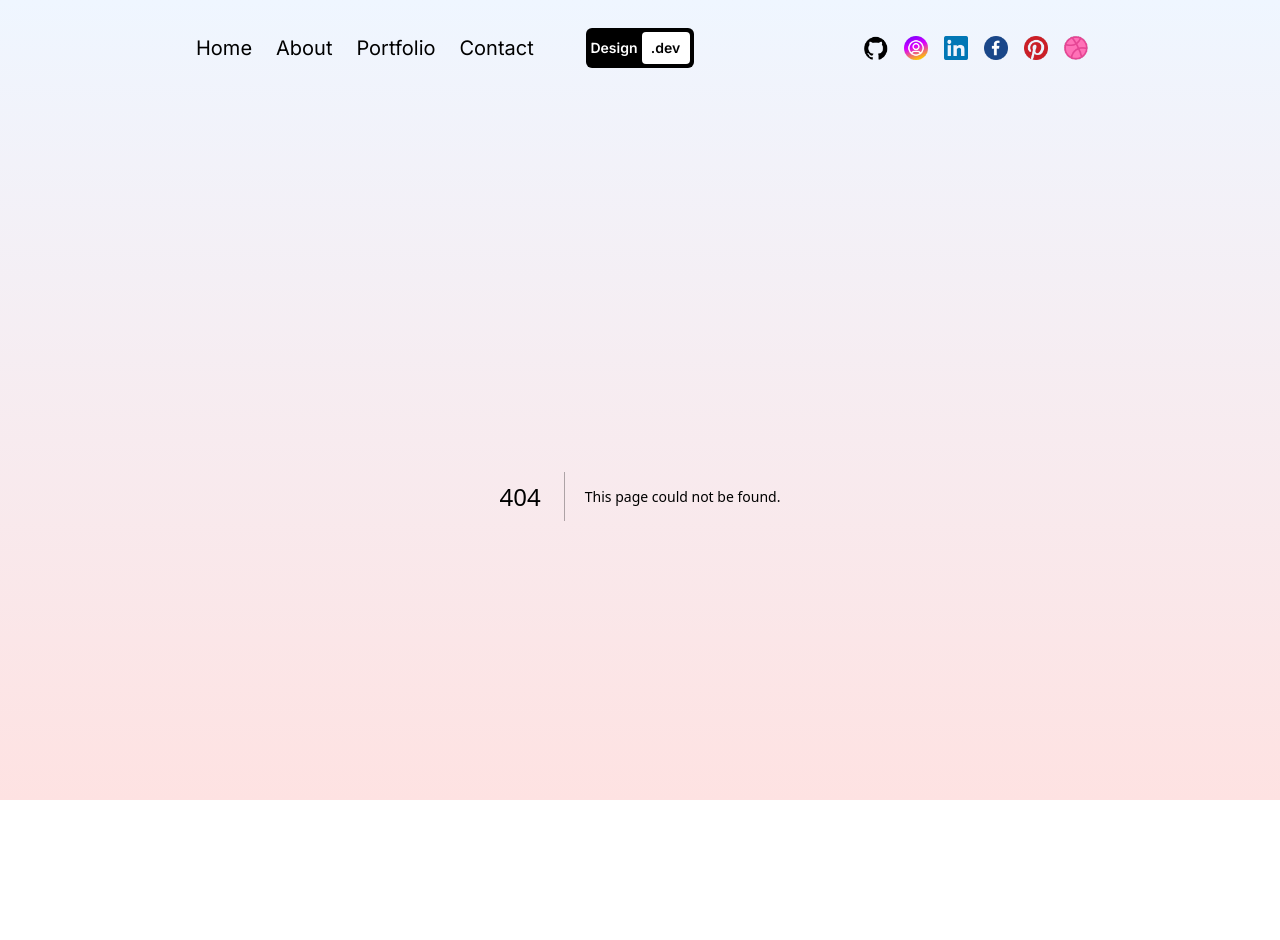
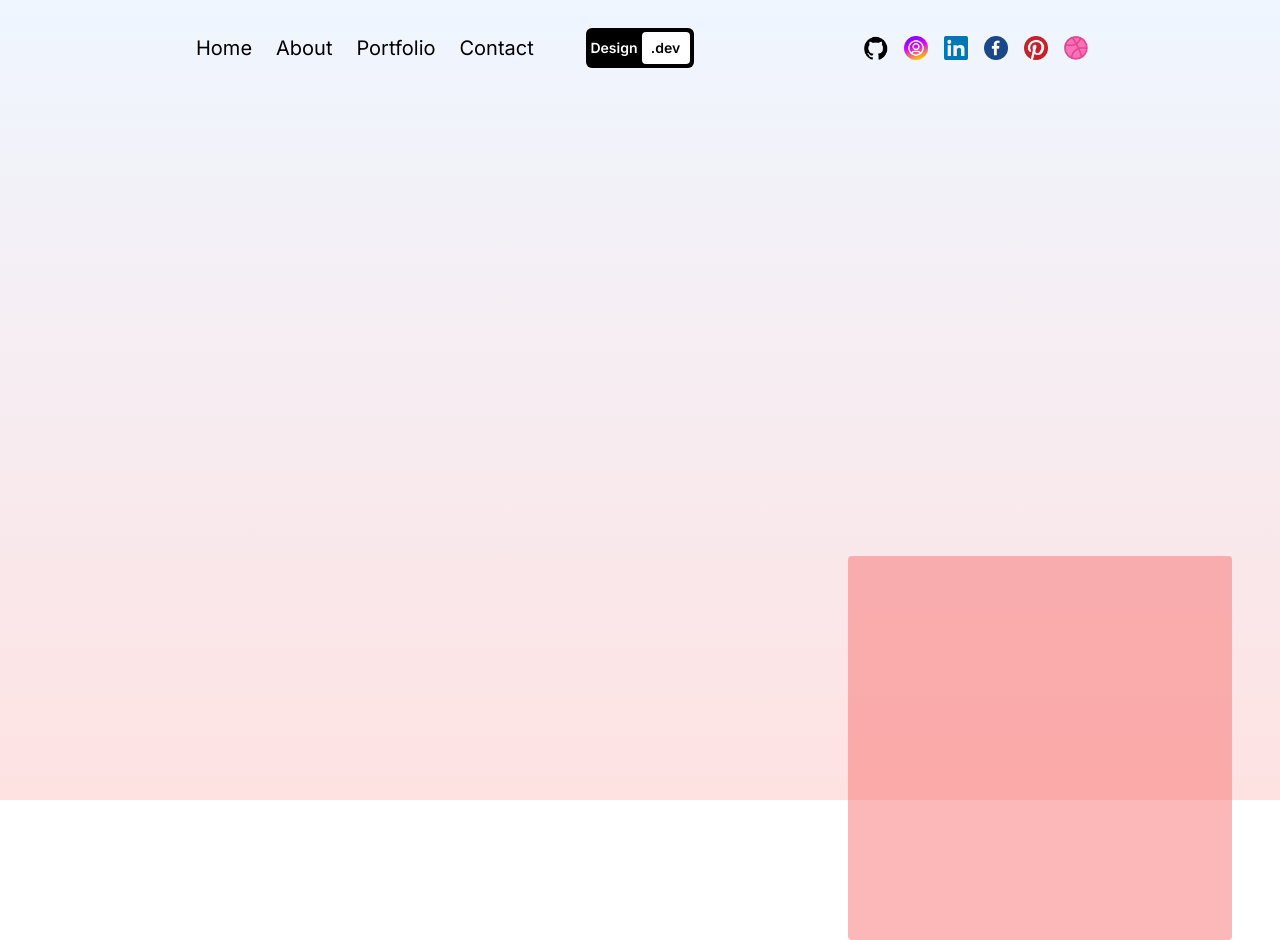
Before and after one commit to Jisap/next14-portfolio-animated, a Next.js app: page /testanimation in a window 1280 px wide. Before the commit this address had no page. Before the commit the page ends 896 px from the top, so only its background shows below. Built offline with nearby package versions, Linux system fonts and the light colour scheme.

Commit message:
testanimation

```diff
--- /dev/null
+++ b/src/app/testanimation/page.jsx
@@ -0,0 +1,34 @@
+"use client"
+
+import { motion } from "framer-motion"
+
+const TestanimationPage = () => {
+
+  const variants = {
+    variant1: {
+      x: 400,
+      y: 300,
+      opacity: 0.5,
+      transition:{
+        duration: 3
+      }
+    },
+    variant2: {
+      x: 100, y: -300, rotation: 90
+    }
+  }
+
+  return (
+    <div className="h-full flex items-center justify-center">
+      <motion.div
+        initial={{ x: -100 }}
+        variants={variants}
+        animate="variant1"
+        className="w-96 h-96 bg-red-400 rounded"
+      >
+      </motion.div>
+    </div>
+  )
+}
+
+export default TestanimationPage
```
Also changed, not shown: package.json (+6 -5 lines), 1 other file (tests, documents, lock files or other folders).
